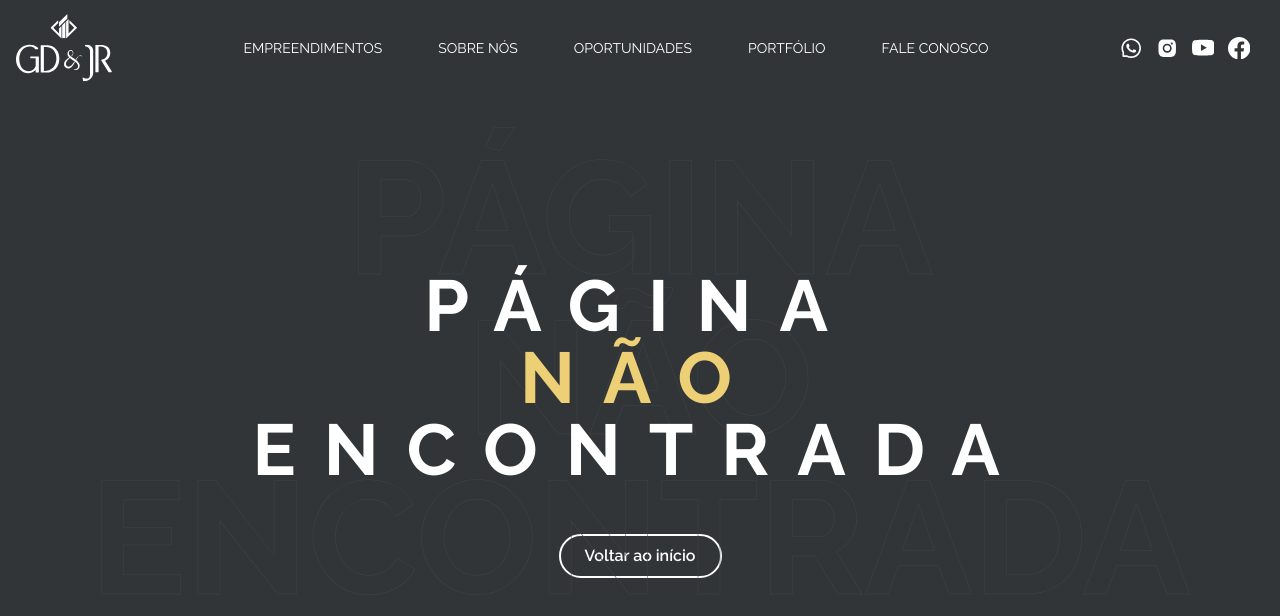
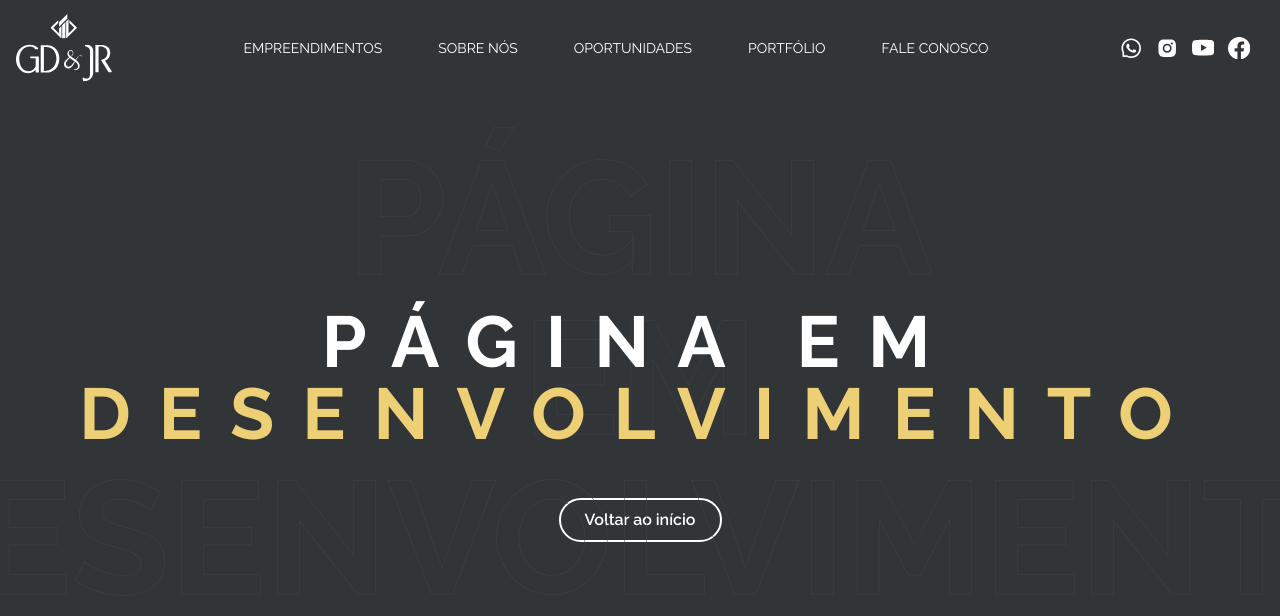
Before and after one commit to luizxrs/gd-jr-empreendimentos, a Next.js app: page /faleconosco in a window 1280 px wide. Before the commit this address had no page. Shown: the top 616 px of the page. Built offline with nearby package versions, Linux system fonts and the light colour scheme.

Commit message:
Feat: NotFound Page, WIP Pages

```diff
--- /dev/null
+++ b/src/app/faleconosco/page.tsx
@@ -0,0 +1,44 @@
+"use client";
+
+import Header from "@/components/Header/Header";
+import { motion } from "framer-motion";
+
+export default function Page() {
+  return (
+    <>
+      <Header />
+      <motion.div className="h-screen w-screen overflow-hidden bg-backgroundColor-100 flex flex-col justify-center items-center selection:bg-Primary-100 selection:text-white">
+        <motion.div className="m-auto text-center uppercase flex my-12 w-full justify-center items-center relative">
+          <motion.h1
+            variants={{
+              hidden: {
+                letterSpacing: "1rem",
+              },
+              visible: {
+                letterSpacing: "1.75rem",
+              },
+            }}
+            initial="hidden"
+            animate="visible"
+            transition={{
+              ease: [0.26, 0.96, 0.74, 1.0],
+              duration: 4,
+            }}
+            className="text-3xl md:text-7xl font-bold pointer-events-none z-20 inline-block"
+          >
+            PÁGINA EM
+            <br />
+            <motion.span className="text-Primary-100">DESENVOLVIMENTO</motion.span>
+          </motion.h1>
+          <motion.h1 className="text-6xl md:text-[10rem] font-bold pointer-events-none absolute font-outline-1 text-transparent">
+            PÁGINA <br />
+            EM <br /> DESENVOLVIMENTO
+          </motion.h1>
+        </motion.div>
+        <motion.button className="text-sm md:text-base font-semibold bg-transparent border-2 border-white rounded-full py-2 px-6 hover:tracking-widest hover:scale-105 hover:bg-Primary-300 hover:text-white transition-all duration-700">
+          Voltar ao início
+        </motion.button>
+      </motion.div>
+    </>
+  );
+}
--- /dev/null
+++ b/src/app/oportunidades/page.tsx
@@ -0,0 +1,44 @@
+"use client";
+
+import Header from "@/components/Header/Header";
+import { motion } from "framer-motion";
+
+export default function Page() {
+  return (
+    <>
+      <Header />
+      <motion.div className="h-screen w-screen overflow-hidden bg-backgroundColor-100 flex flex-col justify-center items-center selection:bg-Primary-100 selection:text-white">
+        <motion.div className="m-auto text-center uppercase flex my-12 w-full justify-center items-center relative">
+          <motion.h1
+            variants={{
+              hidden: {
+                letterSpacing: "1rem",
+              },
+              visible: {
+                letterSpacing: "1.75rem",
+              },
+            }}
+            initial="hidden"
+            animate="visible"
+            transition={{
+              ease: [0.26, 0.96, 0.74, 1.0],
+              duration: 4,
+            }}
+            className="text-3xl md:text-7xl font-bold pointer-events-none z-20 inline-block"
+          >
+            PÁGINA EM
+            <br />
+            <motion.span className="text-Primary-100">DESENVOLVIMENTO</motion.span>
+          </motion.h1>
+          <motion.h1 className="text-6xl md:text-[10rem] font-bold pointer-events-none absolute font-outline-1 text-transparent">
+            PÁGINA <br />
+            EM <br /> DESENVOLVIMENTO
+          </motion.h1>
+        </motion.div>
+        <motion.button className="text-sm md:text-base font-semibold bg-transparent border-2 border-white rounded-full py-2 px-6 hover:tracking-widest hover:scale-105 hover:bg-Primary-300 hover:text-white transition-all duration-700">
+          Voltar ao início
+        </motion.button>
+      </motion.div>
+    </>
+  );
+}
--- /dev/null
+++ b/src/app/portfolio/page.tsx
@@ -0,0 +1,44 @@
+"use client";
+
+import Header from "@/components/Header/Header";
+import { motion } from "framer-motion";
+
+export default function Page() {
+  return (
+    <>
+      <Header />
+      <motion.div className="h-screen w-screen overflow-hidden bg-backgroundColor-100 flex flex-col justify-center items-center selection:bg-Primary-100 selection:text-white">
+        <motion.div className="m-auto text-center uppercase flex my-12 w-full justify-center items-center relative">
+          <motion.h1
+            variants={{
+              hidden: {
+                letterSpacing: "1rem",
+              },
+              visible: {
+                letterSpacing: "1.75rem",
+              },
+            }}
+            initial="hidden"
+            animate="visible"
+            transition={{
+              ease: [0.26, 0.96, 0.74, 1.0],
+              duration: 4,
+            }}
+            className="text-3xl md:text-7xl font-bold pointer-events-none z-20 inline-block"
+          >
+            PÁGINA EM
+            <br />
+            <motion.span className="text-Primary-100">DESENVOLVIMENTO</motion.span>
+          </motion.h1>
+          <motion.h1 className="text-6xl md:text-[10rem] font-bold pointer-events-none absolute font-outline-1 text-transparent">
+            PÁGINA <br />
+            EM <br /> DESENVOLVIMENTO
+          </motion.h1>
+        </motion.div>
+        <motion.button className="text-sm md:text-base font-semibold bg-transparent border-2 border-white rounded-full py-2 px-6 hover:tracking-widest hover:scale-105 hover:bg-Primary-300 hover:text-white transition-all duration-700">
+          Voltar ao início
+        </motion.button>
+      </motion.div>
+    </>
+  );
+}
```
